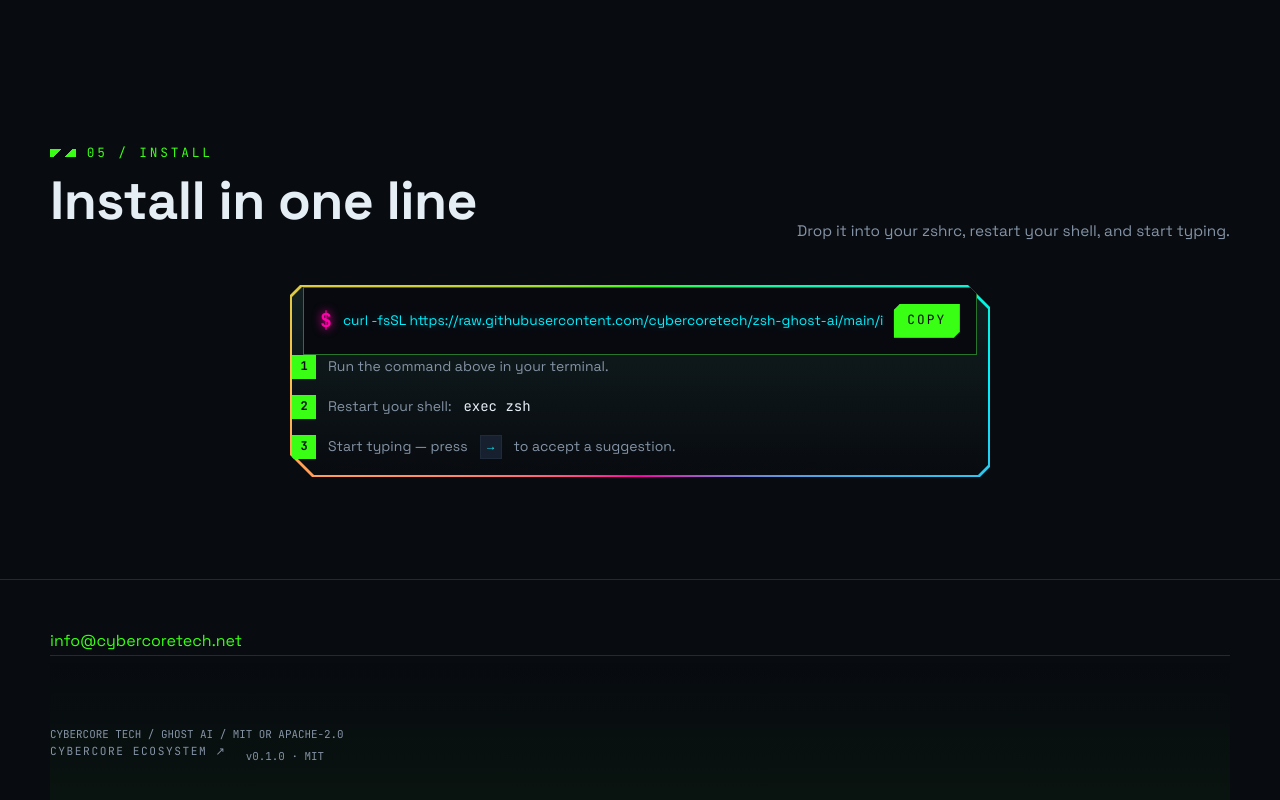
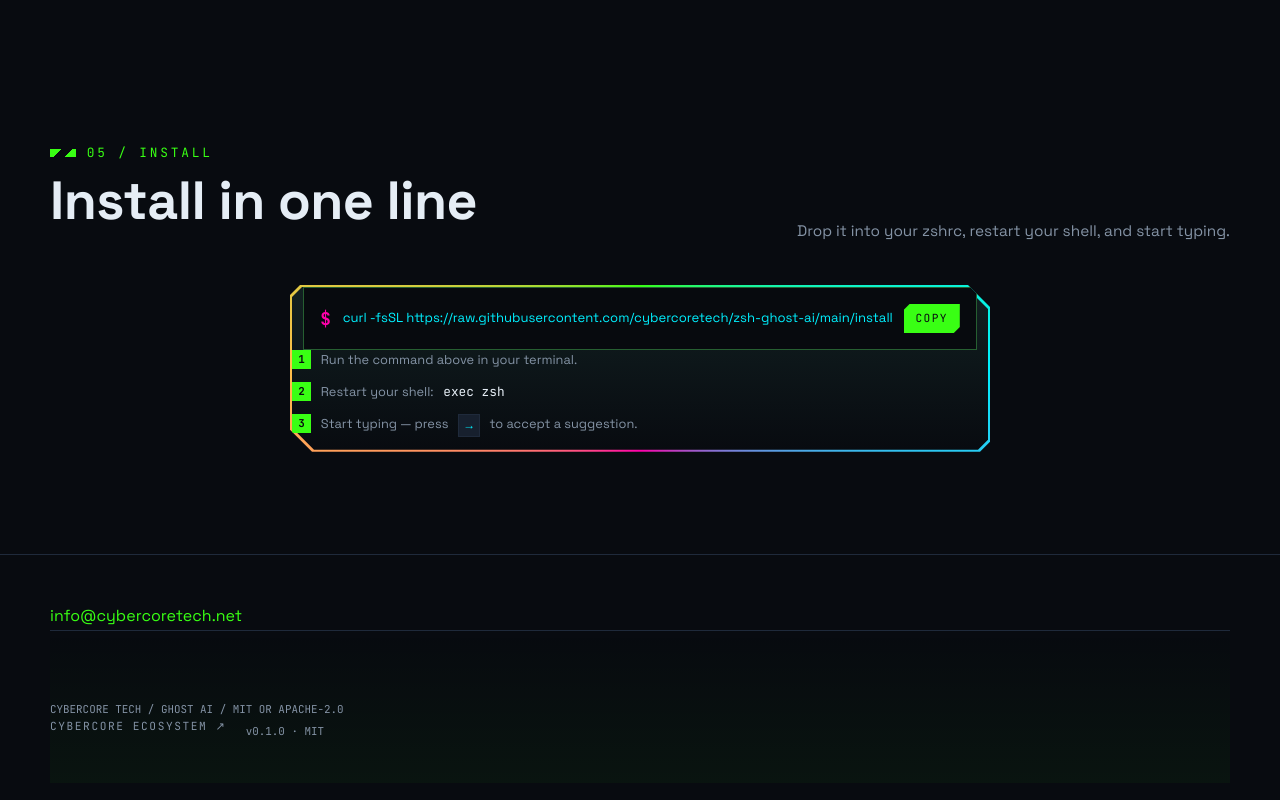
Before and after one commit to cybercoretech/zsh-ghost-ai, a plain HTML site: page docs/index.html in a window 1280 px wide. Shown: the part 3246-4046 px from the top of the page. Drawn offline with Linux system fonts and the light colour scheme; a script that the page names is missing.

Commit message:
fix: install box borders, copy button spacing, step numbers
darkstardevx [dsdx.code@cybercoretech.net]

```diff
--- a/docs/css/layout.css
+++ b/docs/css/layout.css
@@ -787,7 +787,8 @@ h2 em {
   isolation: isolate;
   clip-path: var(--bevel);
   max-width: 700px;
-  margin: 0 auto;
+  margin: 2rem auto 0;
+  border-radius: 0;
 }
 .install-card::before {
   content: "";
@@ -809,7 +810,7 @@ h2 em {
   position: relative;
   display: flex;
   align-items: center;
-  gap: 0.7rem;
+  gap: 0.75rem;
   width: calc(100% - 1.4rem);
   margin: 0 0.7rem;
   padding: 1rem 1rem;
@@ -817,49 +818,46 @@ h2 em {
   text-align: left;
   font: inherit;
   color: var(--white);
-  background: color-mix(in srgb, var(--bg) 85%, #000);
-  border: 1px solid color-mix(in srgb, var(--acid) 35%, var(--line));
-  transition: border-color 0.25s, box-shadow 0.25s, transform 0.15s;
+  background: color-mix(in srgb, var(--bg) 90%, #000);
+  border: 1px solid color-mix(in srgb, var(--acid) 25%, var(--line));
+  border-radius: 0;
+  transition: border-color 0.2s;
 }
 .install-code:hover {
   border-color: var(--acid);
-  box-shadow: 0 0 0 3px color-mix(in srgb, var(--acid) 15%, transparent), 0 0 30px color-mix(in srgb, var(--acid) 25%, transparent);
 }
 .code-dollar {
   flex: none;
-  font: 700 1.2rem/1 var(--mono);
+  font: 700 1.1rem/1 var(--mono);
   color: var(--pink);
-  text-shadow: 0 0 10px var(--pink);
-  animation: blink 1.2s steps(2) infinite;
 }
 .code-text {
   flex: 1;
   min-width: 0;
-  font-size: 0.86rem;
-  line-height: 1.45;
+  font-size: 0.82rem;
+  line-height: 1.4;
   color: var(--cyan);
   white-space: nowrap;
   overflow-x: auto;
-  text-shadow: 0 0 12px color-mix(in srgb, var(--cyan) 35%, transparent);
 }
 .btn-copy {
   flex: none;
   display: flex;
   align-items: center;
-  gap: 0.45rem;
-  padding: 0.65rem 0.85rem;
-  font: 0.8rem/1 var(--hud);
-  letter-spacing: 0.16em;
+  gap: 0.4rem;
+  padding: 0.55rem 0.75rem;
+  font: 0.7rem/1 var(--hud);
+  letter-spacing: 0.12em;
   color: var(--bg);
   background: var(--acid);
   clip-path: var(--bevel-sm);
-  box-shadow: 0 0 18px var(--acid);
   cursor: pointer;
   border: 0;
+  white-space: nowrap;
 }
 .btn-copy:hover {
   background: var(--white);
-  box-shadow: 0 0 26px var(--white);
+  box-shadow: 0 0 14px var(--white);
 }
 .install-steps {
   list-style: none;
@@ -871,22 +869,22 @@ h2 em {
   counter-increment: step;
   display: flex;
   align-items: flex-start;
-  gap: 0.75rem;
-  margin-bottom: 1rem;
+  gap: 0.6rem;
+  margin-bottom: 0.8rem;
   color: var(--text-secondary);
-  font-size: 0.875rem;
-  line-height: 1.6;
+  font-size: 0.8rem;
+  line-height: 1.5;
 }
 .install-steps li::before {
   content: counter(step);
   flex-shrink: 0;
-  width: 1.5rem;
-  height: 1.5rem;
+  width: 1.2rem;
+  height: 1.2rem;
   border-radius: 0;
   background: var(--acid);
   color: var(--bg);
   font-family: var(--mono);
-  font-size: 0.75rem;
+  font-size: 0.68rem;
   font-weight: 700;
   display: flex;
   align-items: center;
```
